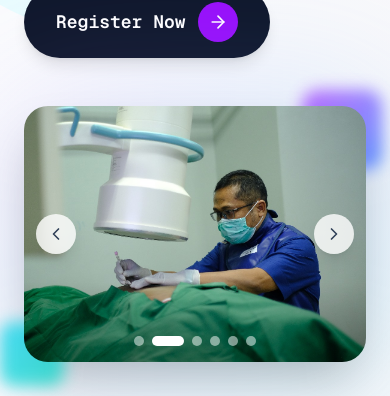
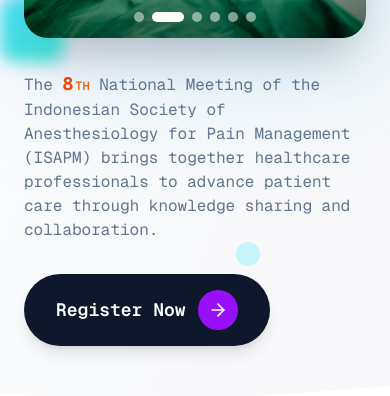
Before and after one commit to arlantictailscale/ISAPMv2, a Next.js app: page / in a window 390 px wide. Shown: the part 560-956 px from the top of the page. Built offline with nearby package versions, Linux system fonts and the light colour scheme; no server answers; a web font is replaced by a local one.

Commit message:
refactor: reorder mobile layout components
Change mobile layout order to Title → Carousel → Description + CTA

Co-authored-by: null <215512200+arlantictailscale@users.noreply.github.com>

```diff
--- a/components/landing-hero.tsx
+++ b/components/landing-hero.tsx
@@ -97,17 +97,18 @@ export default function LandingHero() {
 
       {/* Main content */}
       <div className="relative z-10 container mx-auto px-6 md:px-12 lg:px-16 pt-28 md:pt-36 pb-20 min-h-screen">
-        <div className="grid grid-cols-1 lg:grid-cols-2 gap-12 lg:gap-8 items-center min-h-[calc(100vh-12rem)]">
-          {/* Left Column - Content */}
+        <div className="flex flex-col lg:grid lg:grid-cols-2 gap-8 lg:gap-8 items-center min-h-[calc(100vh-12rem)]">
+          {/* Title Section - First on mobile, stays in left column on desktop */}
           <div className="flex flex-col justify-center order-1 lg:order-1">
             {/* Main Headline */}
-            <h1 className="text-4xl sm:text-5xl md:text-6xl lg:text-5xl xl:text-6xl font-black leading-[1.1] tracking-tight mb-8">
+            <h1 className="text-4xl sm:text-5xl md:text-6xl lg:text-5xl xl:text-6xl font-black leading-[1.1] tracking-tight mb-0 lg:mb-8">
               <span className="bg-gradient-to-r from-slate-800 via-purple-700 to-blue-600 bg-clip-text text-transparent">
                 The Biggest Pain Management & Intervention Event in Indonesia
               </span>
             </h1>
 
-            {/* Conference description */}
+            {/* Description and CTA - Hidden on mobile, shown on desktop */}
+            <div className="hidden lg:block">
               <p className="text-slate-500 text-base max-w-md mb-8">
                 The{" "}
                 <span className="inline-flex items-baseline gap-0.5">
@@ -118,7 +119,6 @@ export default function LandingHero() {
                 healthcare professionals to advance patient care through knowledge sharing and collaboration.
               </p>
 
-            {/* CTA Button */}
               <div>
                 <Link
                   href="/events"
@@ -131,9 +131,10 @@ export default function LandingHero() {
                 </Link>
               </div>
             </div>
+          </div>
 
-          {/* Right Column - Carousel */}
-          <div className="flex items-center justify-center order-2 lg:order-2 relative">
+          {/* Carousel - Second on mobile, right column on desktop */}
+          <div className="flex items-center justify-center order-2 lg:order-2 relative w-full">
             {/* Floating image container */}
             <div className="relative w-full max-w-lg lg:max-w-xl">
               {/* Glow effect behind image */}
@@ -202,6 +203,30 @@ export default function LandingHero() {
               <div className="absolute -bottom-6 -left-6 w-16 h-16 bg-gradient-to-br from-cyan-400 to-teal-400 rounded-xl opacity-70 blur-sm" />
             </div>
           </div>
+
+          <div className="flex flex-col order-3 lg:hidden">
+            <p className="text-slate-500 text-base max-w-md mb-8">
+              The{" "}
+              <span className="inline-flex items-baseline gap-0.5">
+                <span className="text-lg font-bold text-orange-600">8</span>
+                <span className="text-xs font-semibold text-orange-500 uppercase">th</span>
+              </span>{" "}
+              National Meeting of the Indonesian Society of Anesthesiology for Pain Management (ISAPM) brings together
+              healthcare professionals to advance patient care through knowledge sharing and collaboration.
+            </p>
+
+            <div>
+              <Link
+                href="/events"
+                className="inline-flex items-center gap-3 px-8 py-4 bg-slate-900 hover:bg-slate-800 text-white text-lg font-semibold rounded-full transition-all shadow-lg hover:shadow-xl hover:scale-105 group"
+              >
+                Register Now
+                <span className="flex items-center justify-center w-10 h-10 bg-purple-600 rounded-full group-hover:bg-purple-500 transition-colors">
+                  <ArrowRight className="w-5 h-5" />
+                </span>
+              </Link>
+            </div>
+          </div>
         </div>
       </div>
 
```
Lines whose indentation alone changed are shown as unchanged.
